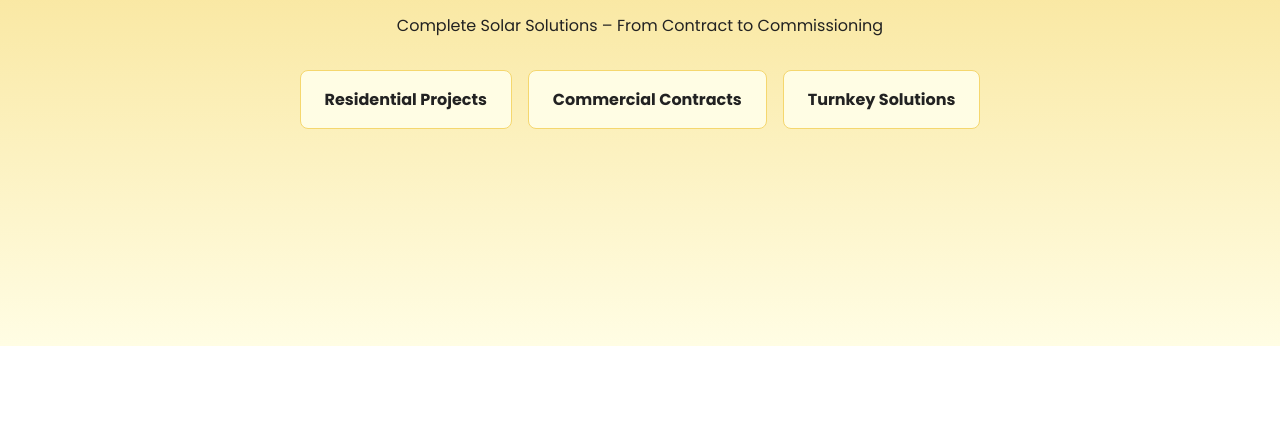
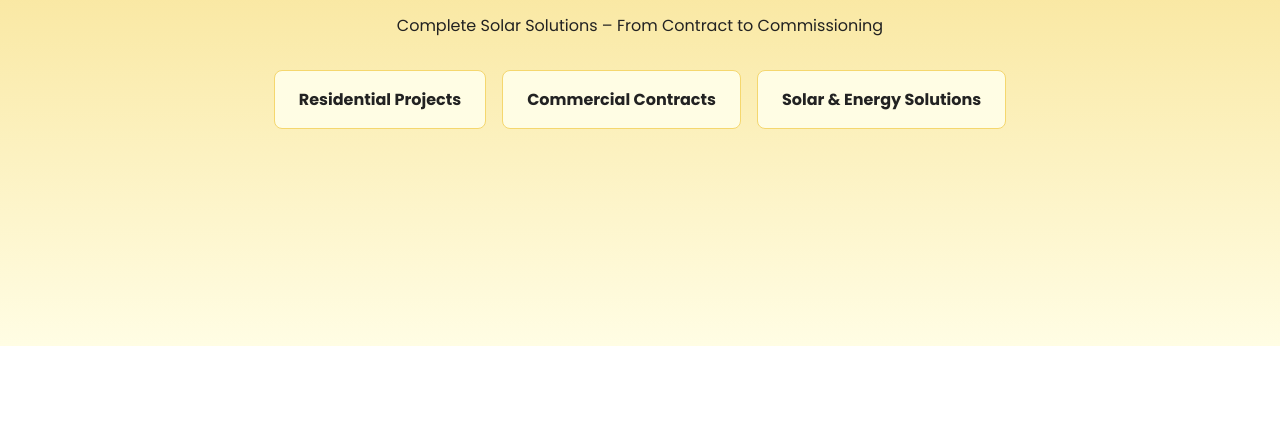
Before and after one commit to anaysabu/nexsolar, a plain HTML site: page index.html in a window 1280 px wide. Shown: the part 351-778 px from the top of the page. Drawn offline with Linux system fonts and the light colour scheme.

Commit message:
index.html

```diff
--- a/index.html
+++ b/index.html
@@ -160,7 +160,7 @@
       <div class="tiles">
         <a href="#services" class="tile">Residential Projects</a>
         <a href="#services" class="tile">Commercial Contracts</a>
-        <a href="#services" class="tile">Turnkey Solutions</a>
+        <a href="#services" class="tile">Solar & Energy Solutions</a>
       </div>
     </div>
   </div>
```
